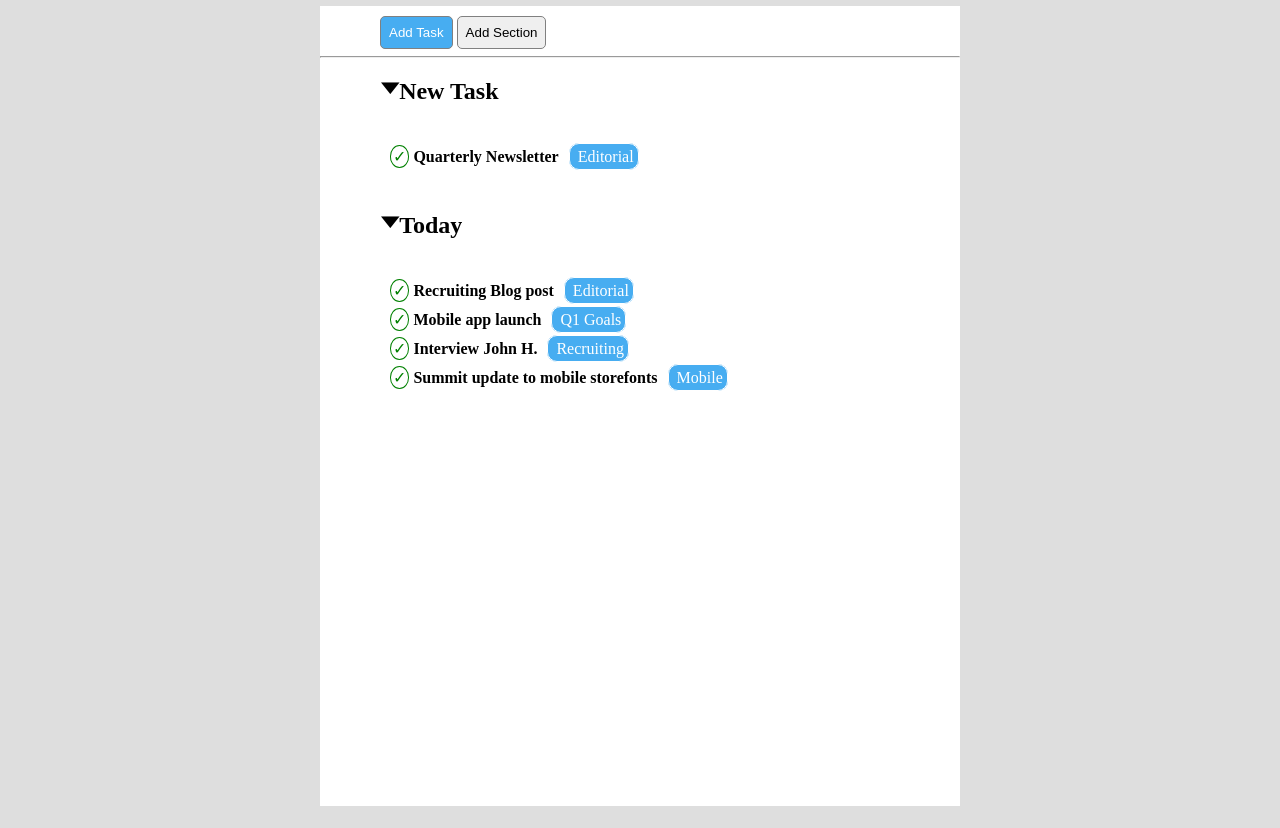
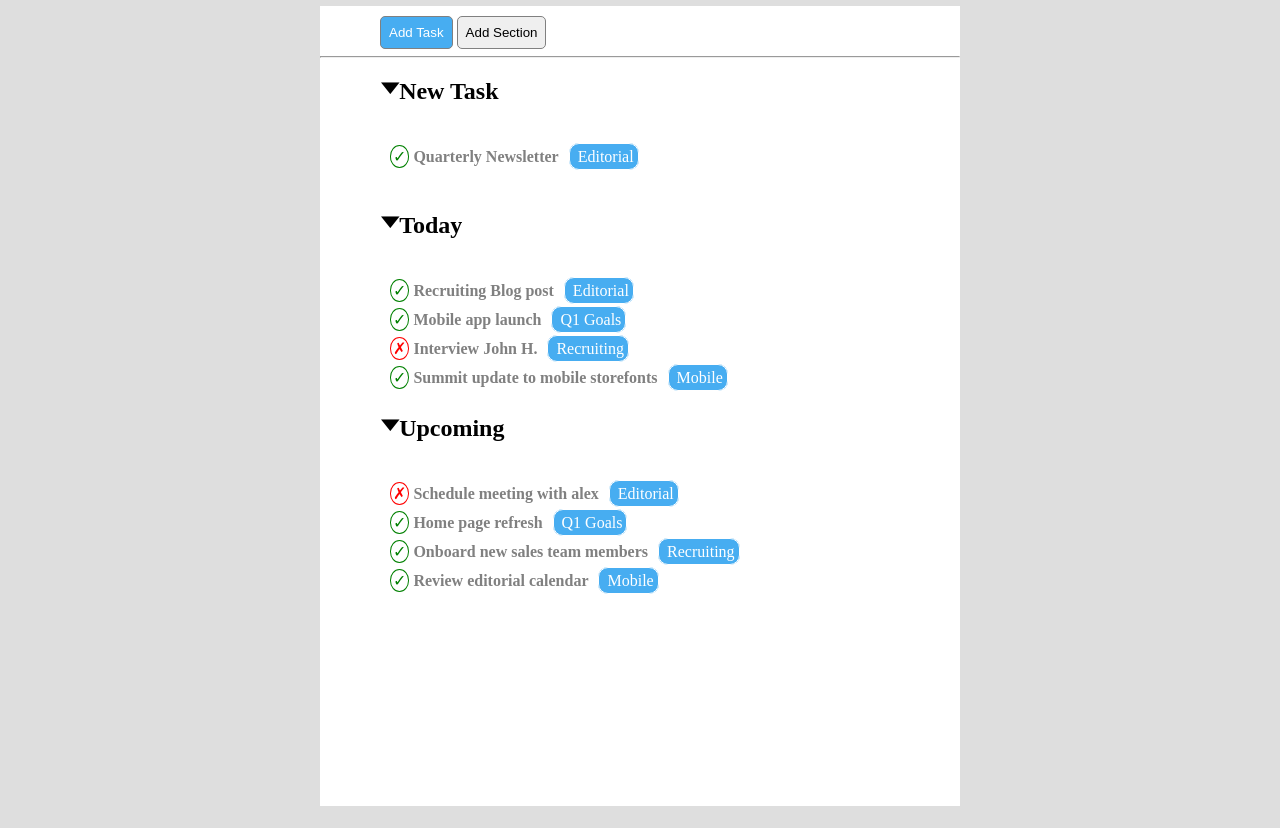
Before and after one commit to Forklein/html-css-toboolist, a plain HTML site: page index.html in a window 1280 px wide. Shown: the part 94-922 px from the top of the page. Drawn offline with Linux system fonts and the light colour scheme.

Commit message:
Finish html

```diff
--- a/index.html
+++ b/index.html
@@ -34,14 +34,23 @@
                 <li><span class="check-ok">&check;</span> <b>Quarterly Newsletter</b><span class="label"> Editorial</span></li>
             </ul>
             <br>
+            <!-- second list -->
             <br>
             <h2><span class="arrow">&#129171;</span>Today</h2>
-            <!-- second list -->
             <ul>
                 <li><span class="check-ok">&check;</span> <b>Recruiting Blog post</b><span class="label"> Editorial</span></li>
                 <li><span class="check-ok">&check;</span> <b>Mobile app launch</b><span class="label"> Q1 Goals</span></li>
-                <li><span class="check-ok">&check;</span> <b>Interview John H.</b><span class="label"> Recruiting</span></li>
+                <li><span class="check-no">&cross;</span> <b>Interview John H.</b><span class="label"> Recruiting</span></li>
                 <li><span class="check-ok">&check;</span> <b>Summit update to mobile storefonts</b><span class="label"> Mobile</span></li>
+            </ul>
+            <!-- third list -->
+            <br>
+            <h2><span class="arrow">&#129171;</span>Upcoming</h2>
+            <ul>
+                <li><span class="check-no">&cross;</span> <b>Schedule meeting with alex</b><span class="label"> Editorial</span></li>
+                <li><span class="check-ok">&check;</span> <b>Home page refresh</b><span class="label"> Q1 Goals</span></li>
+                <li><span class="check-ok">&check;</span> <b>Onboard new sales team members</b><span class="label"> Recruiting</span></li>
+                <li><span class="check-ok">&check;</span> <b>Review editorial calendar</b><span class="label"> Mobile</span></li>
             </ul>
         </div>
     </div>
--- a/style/style.css
+++ b/style/style.css
@@ -66,6 +66,7 @@ button{
 li{
     list-style: none;
     margin: 10px;
+    color: grey;
 }
 
 .label{
@@ -88,3 +89,10 @@ li{
     vertical-align: top;
     font-size: 35px;
 }
+
+.check-no{
+    border-radius: 50%;
+    color: red;
+    border: 1px solid red;
+    padding: 2px;
+}
```
